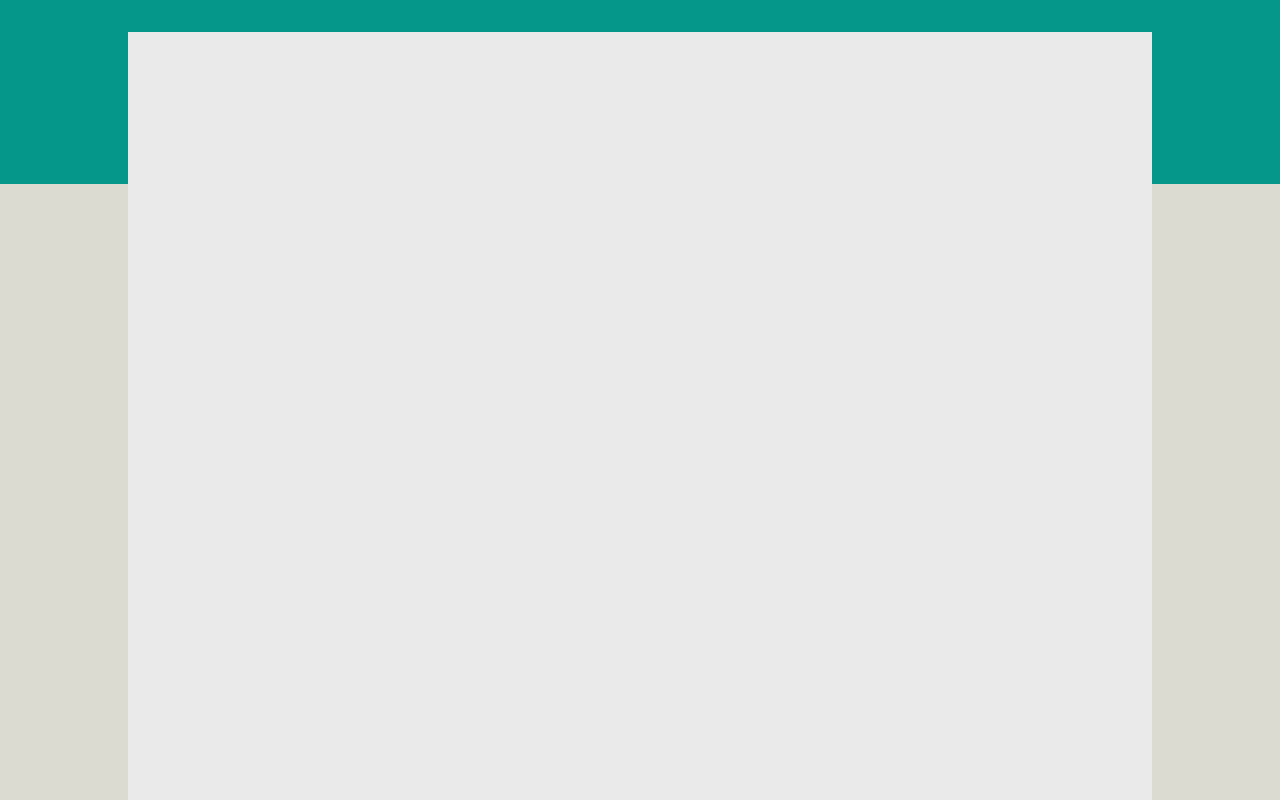
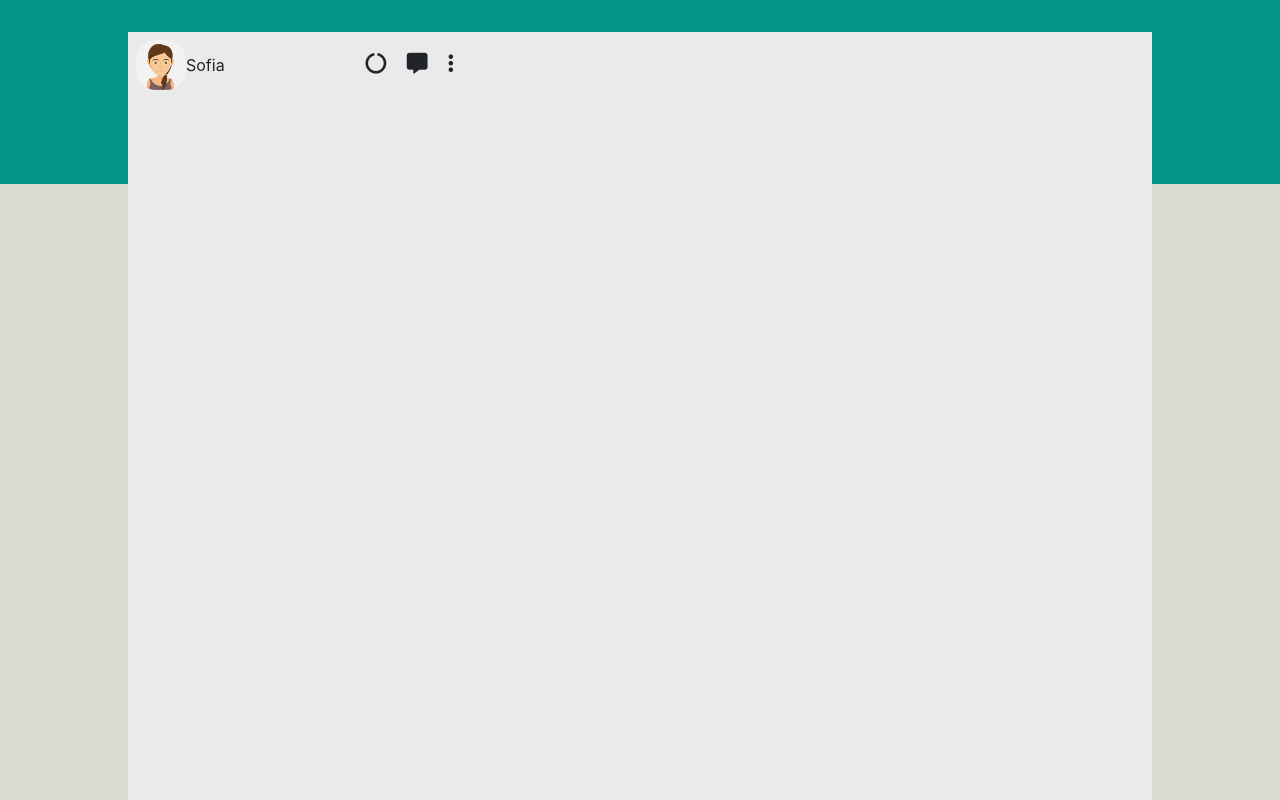
Before and after one commit to Rossiitaa/vue-boolzapp, a plain HTML site: page index.html in a window 1280 px wide. Drawn offline with nearby package versions, Linux system fonts and the light colour scheme.

Commit message:
sofia img with icon

```diff
--- a/css/style.css
+++ b/css/style.css
@@ -31,3 +31,7 @@ img {
 .chat {
     width: calc(100% / 3 * 2);
 }
+
+.button i {
+    font-size: 1.3rem;
+}
--- a/index.html
+++ b/index.html
@@ -18,7 +18,19 @@
         <section id="app" class="d-flex">
             <div class="container-chat ">
                 <div class="contact">
+                    <div class="d-flex justify-content-between align-items-center p-2">
 
+                        <div class="d-flex align-items-center">
+                            <img src="./img/avatar_io.jpg" alt="sofia.avatar">
+                            <span>Sofia</span>
+                        </div>
+
+                        <div class=" button">
+                            <i class="fa-solid fa-circle-notch px-2"></i>
+                            <i class="fa-solid fa-message px-2"></i>
+                            <i class="fa-solid fa-ellipsis-vertical px-2"></i>
+                        </div>
+                    </div>
                 </div>
                 <div class="chat"></div>
             </div>
```
